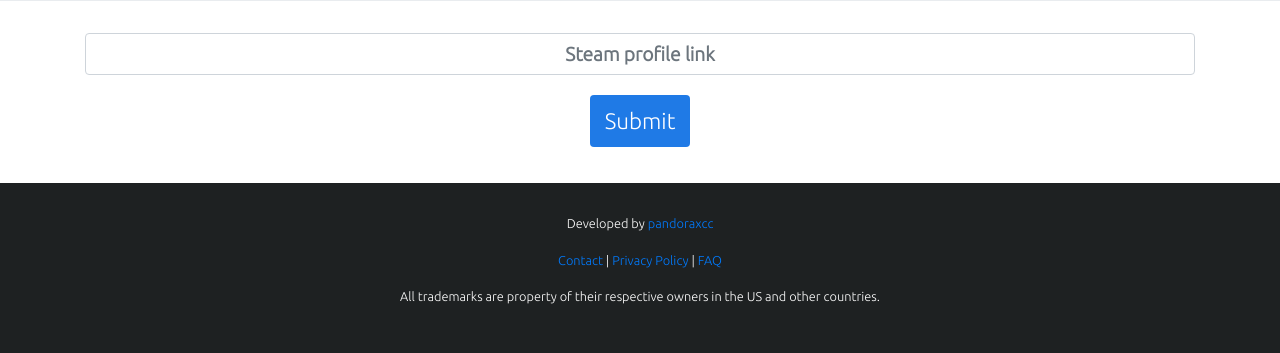
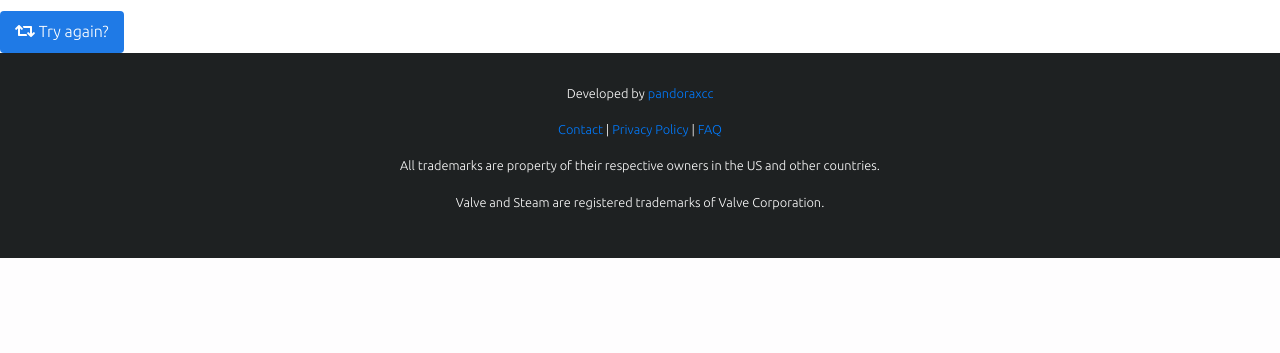
Before and after one commit to pandoraxcc/steam-app-hunter, a Flask app: template templates/search_profile.html in a window 1280 px wide. Shown: the part 752-1105 px from the top of the page. After the commit the page ends 1010 px from the top, so only its background shows below. Run offline with Flask 2, Linux system fonts and the light colour scheme; the template is opened without the code that fills it: most values are stand-ins (such as "Sample title", 1, 10 or a date in 2020); some libraries are stand-ins or nearby versions.

Commit message:
Updated templates

```diff
--- a/templates/index.html
+++ b/templates/index.html
@@ -27,11 +27,12 @@
 <section>
     <div class="container my-3">
         <form class="form-inline" action="/request_profile" method="post">
-            <input class="form-control w-100 input-profile" type="text" id="steamidinput" name="providedurl" placeholder="Steam profile link">
+            <input id="profile-sumbission" class="form-control w-100 input-profile" type="text" id="steamidinput" name="providedurl" placeholder="Steam profile link">
             <div class="col text-center">
                 <button class="btn btn-primary submit-profile" type="submit">Submit</button>
             </div>
         </form>
+
     </div>
 </section>
 {% endblock %}
--- a/templates/layout.html
+++ b/templates/layout.html
@@ -21,8 +21,8 @@
             {% if session.user_id %}
             <nav class="menu-links">
                 <ul class="nav-links">
-                    <li><a href="#">Home</a></li>
-                    <li><a href="#">Search Profile</a></li>
+                    <li><a href="/">Home</a></li>
+                    <li><a href="/#profile-sumbission">Search Profile</a></li>
                     <li><a href="#">History</a></li>
                     <li><a href="#">Contact</a></li>
                 </ul>
@@ -37,8 +37,8 @@
             {% else %}
             <nav class="menu-links">
                 <ul class="nav-links">
-                    <li><a href="#">Home</a></li>
-                    <li><a href="#">Search Profile</a></li>
+                    <li><a href="/">Home</a></li>
+                    <li><a href="/#profile-sumbission">Search Profile</a></li>
                     <li><a href="#">Contact</a></li>
                 </ul>
             </nav>
@@ -62,6 +62,7 @@
             <p>Developed by <a href="https://pandorax.cc/" target="_blank">pandoraxcc</a></p>
             <p><a href="#">Contact</a> | <a href="#"> Privacy Policy</a> | <a href="">FAQ</a></p>
             <p>All trademarks are property of their respective owners in the US and other countries.</p>
+            <p>Valve and Steam are registered trademarks of Valve Corporation.</p>
         </div>
     </footer>
 <script src="https://code.jquery.com/jquery-3.3.1.slim.min.js" integrity="sha384-q8i/X+965DzO0rT7abK41JStQIAqVgRVzpbzo5smXKp4YfRvH+8abtTE1Pi6jizo"
@@ -70,5 +71,6 @@
     crossorigin="anonymous"></script>
 <script src="https://stackpath.bootstrapcdn.com/bootstrap/4.1.1/js/bootstrap.min.js" integrity="sha384-smHYKdLADwkXOn1EmN1qk/HfnUcbVRZyYmZ4qpPea6sjB/pTJ0euyQp0Mk8ck+5T"
     crossorigin="anonymous"></script>
+
 </body>
 </html>
--- a/templates/search_profile.html
+++ b/templates/search_profile.html
@@ -5,45 +5,39 @@
 {% endblock %}
 
 {% block main %}
-<!-- Slider of the home page -->
-<div id="steam_app_slider" class="carousel slide" data-ride="carousel">
-    <div class="carousel-inner">
-      <div class="carousel-item active">
-        <img class="d-block w-100" src="../static/images/track-user-game-actvity-steam-app-hunter_1280x720.jpeg" alt="First slide" style="max-height:384px; object-fit: cover;">
-      </div>
-    </div>
-  </div>
-<!-- End of slider -->
-<!-- CTA -->
 <section>
     <div class="jumbotron jumbotron-fluid">
         <div class="container">
-            <h1 class="display-sm-4 display-md-3 text-center text-dark">Getting Steam player's activity</h1>
-            <p class="lead text-center text-dark">Curious how many hours spent in games? Let it to us!</p>
+            <h1 class="display-sm-4 display-md-3 text-center text-dark">You requested</h1>
+            <p class="lead text-center text-dark scrolling-on">{{ provided_url }}</p>
         </div>
     </div>
 </section>
-<!-- End of CTA -->
 {% if if_profile_exists == True %}
     <section>
         <div class="profile-result-wrapper">
             <div class="steam-profile">
-                <img src="{{steam_api_response[0]}}" alt="Steam avatar" class="">
+                <img src="{{steam_profile}}" alt="Steam avatar">
             </div>
             <div class="steam-data">
-                <p><a href="{{steam_api_response[1]}}">Steam profile url: {{ steam_api_response[1]}}</a></p>
+                <h3 class="isplay-sm-4 display-md-3 text-dark">{{ user_nickname }}</h3>
+                <a class="btn btn-outline-success" href="{{real_steam_id}}" role="button"><i class="fas fa-user"></i> Steam Profile</a>
+                <a class="btn btn-primary" href="/#profile-sumbission" type="button"><i class="fas fa-retweet"></i> Search another?</a>
+            </div>
+        </div>
+    </section>
+{% else %}
+    <section>
+        <div class="profile-result-wrapper">
+            <div class="steam-profile">
+                <img src="../static/images/unknown-porfile.jpeg" alt="Steam avatar" class="">
+            </div>
+            <div class="steam-data">
+                <p class="text-danger">We can't fetch provided url</p>
+                <a class="btn btn-primary" href="/#profile-sumbission" type="button"><i class="fas fa-retweet"></i> Try again?</a>
+            </div>
             </div>
         </div>
     </section>
 {% endif %}
-<section>
-    <div class="container my-3">
-        <form class="form-inline" action="/request_profile" method="post">
-            <input class="form-control w-100 input-profile" type="text" id="steamidinput" placeholder="Steam profile link">
-            <div class="col text-center">
-                <button class="btn btn-primary submit-profile" type="submit">Submit</button>
-            </div>
-        </form>
-    </div>
-</section>
 {% endblock %}
```
